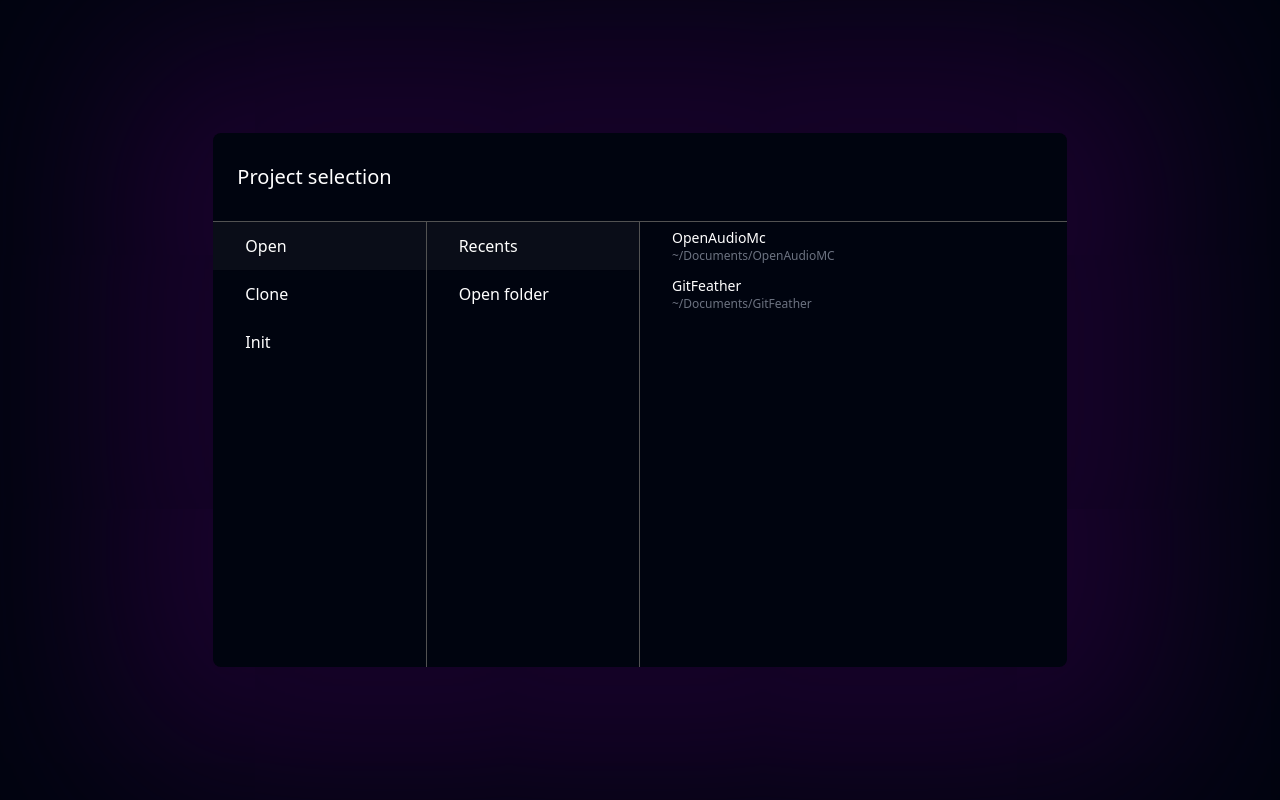
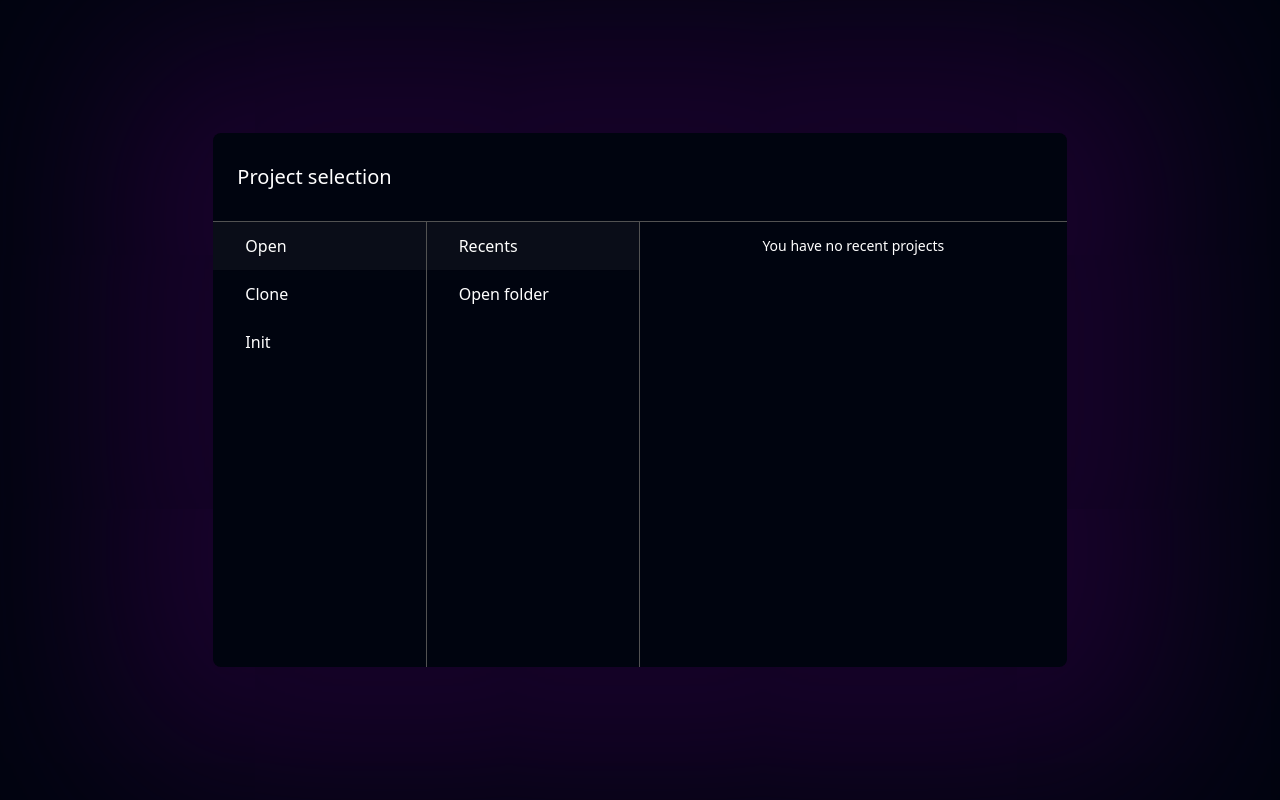
Before and after one commit to Duckelekuuk/GitFeather, a React (Vite) app: page /#/ in a window 1280 px wide. Built offline with nearby package versions, Linux system fonts and the light colour scheme.

Commit message:
Add logic to list recent projects

```diff
--- a/electron/preload.ts
+++ b/electron/preload.ts
@@ -14,6 +14,7 @@ window.addEventListener('DOMContentLoaded', () => {
 // 'ipcRenderer' will be available in index.js with the method 'window.electron'
 contextBridge.exposeInMainWorld('api', {
     openFolder: () => ipcRenderer.invoke('open-folder'),
-    getFileChanges: () => ipcRenderer.invoke('file-changes')
+    getFileChanges: () => ipcRenderer.invoke('file-changes'),
+    getRecentProjects: () => ipcRenderer.invoke('recent-projects')
 });
 // Comment
--- a/electron/services/GitService.ts
+++ b/electron/services/GitService.ts
@@ -13,7 +13,7 @@ export default class GitService {
         });
     }
 
-    public setCwd(path: string) {
+    public setCwd(path: string): void {
         this.simpleGit.cwd(path);
     }
 
--- a/shared/IApi.ts
+++ b/shared/IApi.ts
@@ -1,8 +1,10 @@
 import { OpenFolderResult } from '@shared/models/OpenFolderResult';
 import { FileChangeResults } from '@shared/models/StatusChangesResult';
+import { RecentProjectsResult } from '@shared/models/RecentProjectsResult';
 
 export interface IApi {
     // openFolder: () => IpcRenderer;
-    openFolder: () => OpenFolderResult;
-    getFileChanges: () => FileChangeResults;
+    openFolder: () => Promise<OpenFolderResult>;
+    getFileChanges: () => Promise<FileChangeResults>;
+    getRecentProjects: () => Promise<RecentProjectsResult>;
 }
--- /dev/null
+++ b/shared/models/ProjectDetails.ts
@@ -0,0 +1,4 @@
+export interface ProjectDetails {
+    name: string;
+    path: string;
+}
--- /dev/null
+++ b/shared/models/RecentProjectsResult.ts
@@ -0,0 +1,5 @@
+import { ProjectDetails } from '@shared/models/ProjectDetails';
+
+export interface RecentProjectsResult {
+    projects: ProjectDetails[];
+}
--- a/src/components/project-overview/ProjectList.tsx
+++ b/src/components/project-overview/ProjectList.tsx
@@ -1,21 +1,36 @@
 import { Component, HTMLAttributes } from 'react';
 import cx from 'classnames';
+import { ProjectDetails } from '@shared/models/ProjectDetails';
 
-export interface Project {
-    name: string;
-    path: string;
+export interface ProjectListState {
+    projects: ProjectDetails[];
 }
 
-export interface ProjectListProperties extends HTMLAttributes<HTMLDivElement> {
-    projects: Project[];
+export default class ProjectList extends Component<
+    HTMLAttributes<HTMLDivElement>,
+    ProjectListState
+> {
+    constructor(props: HTMLAttributes<HTMLDivElement>) {
+        super(props);
+        this.state = {
+            projects: []
+        };
     }
 
-export default class ProjectList extends Component<ProjectListProperties> {
+    async componentDidMount() {
+        const recentProjects = await window.api.getRecentProjects();
+        this.setState({ projects: recentProjects.projects });
+    }
+
     render() {
-        return (
-            <div className={'flex flex-col'}>
-                {this.props.projects.map((project) => (
+        const emptyPlaceHolder = (
+            <div className={'flex flex-col h-12 text-center justify-center select-none'}>
+                <div className={'text-sm'}>You have no recent projects</div>
+            </div>
+        );
+        const projectItems = this.state.projects.map((project, index) => (
             <div
+                key={index}
                 className={cx(
                     'flex flex-col h-12 pl-8 justify-center select-none',
                     'hover:bg-gray-100/[.1] hover:drop-shadow transition duration-75'
@@ -24,7 +39,11 @@ export default class ProjectList extends Component<ProjectListProperties> {
                 <div className={'text-sm'}>{project.name}</div>
                 <div className={'text-xs text-gray-500'}>{project.path}</div>
             </div>
-                ))}
+        ));
+
+        return (
+            <div className={'flex flex-col'}>
+                {this.state.projects.length == 0 ? emptyPlaceHolder : projectItems}
             </div>
         );
     }
--- a/src/components/project-overview/TabWindow.tsx
+++ b/src/components/project-overview/TabWindow.tsx
@@ -45,6 +45,7 @@ export default class TabWindow extends Component<TabWindowProperties, TabWindowS
                 >
                     {pages.map((value, index) => (
                         <div
+                            key={index}
                             className={cx(
                                 'w-full h-12 flex pl-8 justify-between select-none items-center transition duration-75',
                                 'hover:bg-gray-100/[.1]',
--- a/src/pages/ProjectOverview.tsx
+++ b/src/pages/ProjectOverview.tsx
@@ -30,18 +30,7 @@ export default class ProjectOverview extends Component {
                             <TabPage title={'Open'}>
                                 <TabWindow defaultPage={0} tabWidth={'w-1/3'}>
                                     <TabPage title={'Recents'}>
-                                        <ProjectList
-                                            projects={[
-                                                {
-                                                    name: 'OpenAudioMc',
-                                                    path: '~/Documents/OpenAudioMC'
-                                                },
-                                                {
-                                                    name: 'GitFeather',
-                                                    path: '~/Documents/GitFeather'
-                                                }
-                                            ]}
-                                        />
+                                        <ProjectList />
                                     </TabPage>
                                     <TabPage title={'Open folder'}></TabPage>
                                 </TabWindow>
```
Also changed, not shown: electron/main.ts (+7 -0 lines), electron/services/GitFeatherStore.ts (+6 -1 lines). Lines whose indentation alone changed are shown as unchanged.
